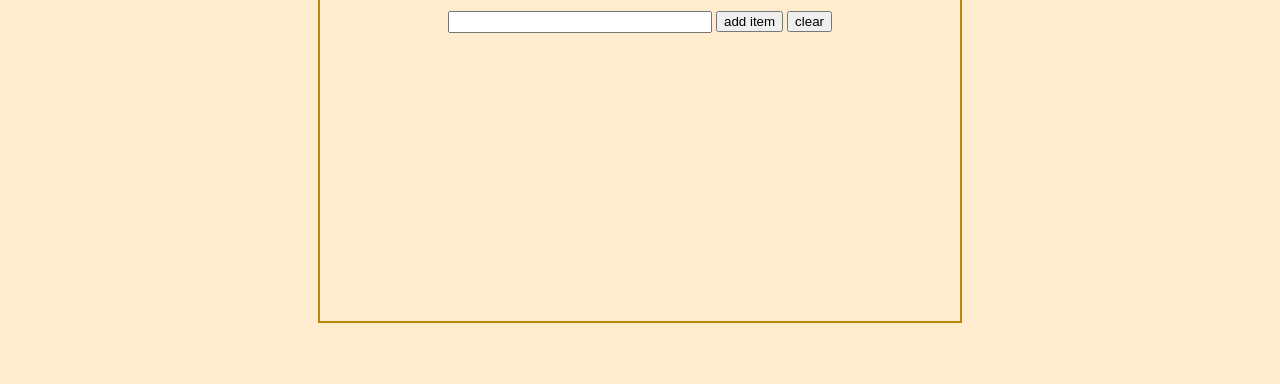
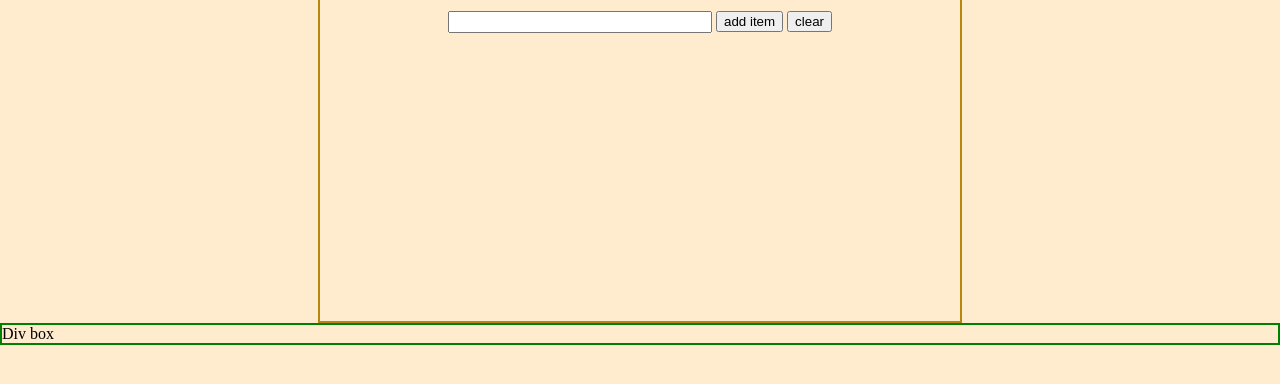
Before and after one commit to codervandan/codervandan.github.io-mytodolist, a plain HTML site: page index.html in a window 1280 px wide. Shown: the part 136-520 px from the top of the page. Drawn offline with Linux system fonts and the light colour scheme.

Commit message:
Update index.html

```diff
--- a/index.html
+++ b/index.html
@@ -15,5 +15,10 @@
 			<button class="reset-btn" type="reset" id="text-box">clear</button>
 		</form>
 	</div>
+
+
+	<div class="grid-container">
+		Div box
+	</div>
 </body>
 </html>
```
